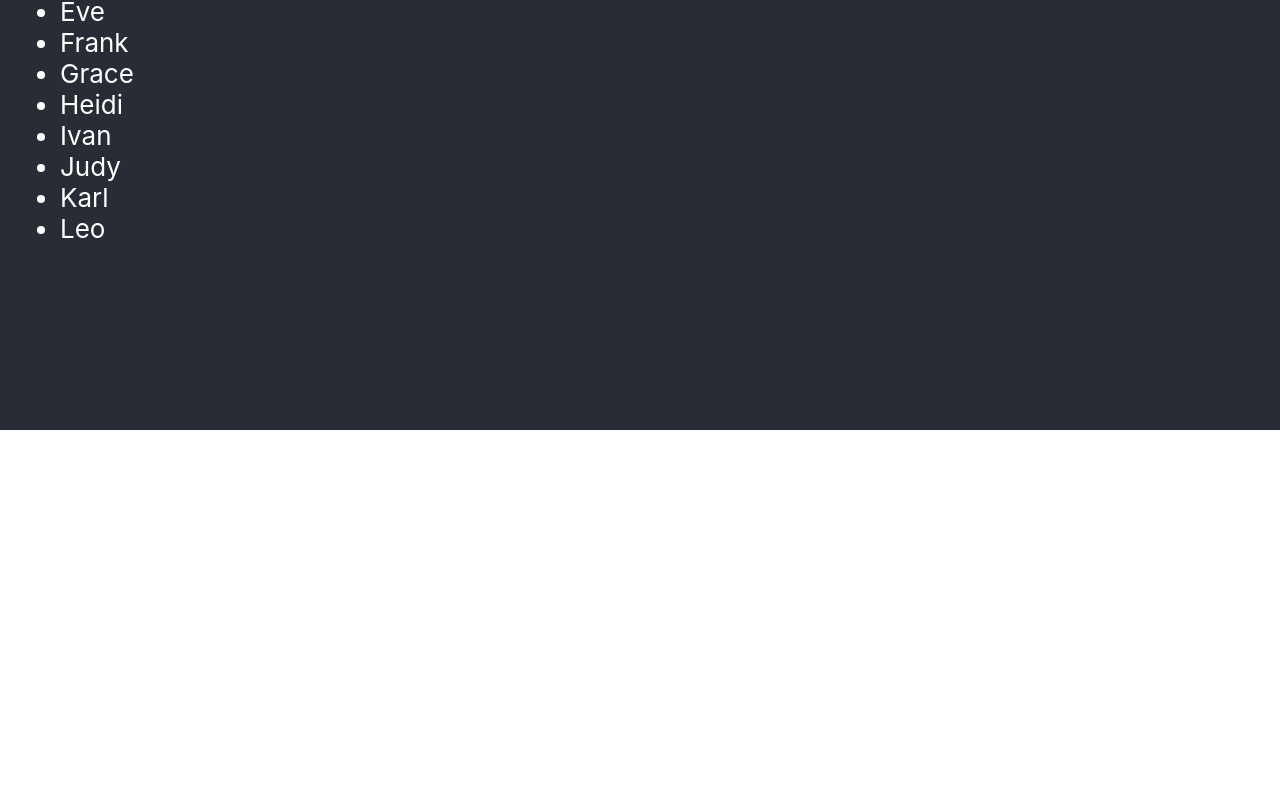
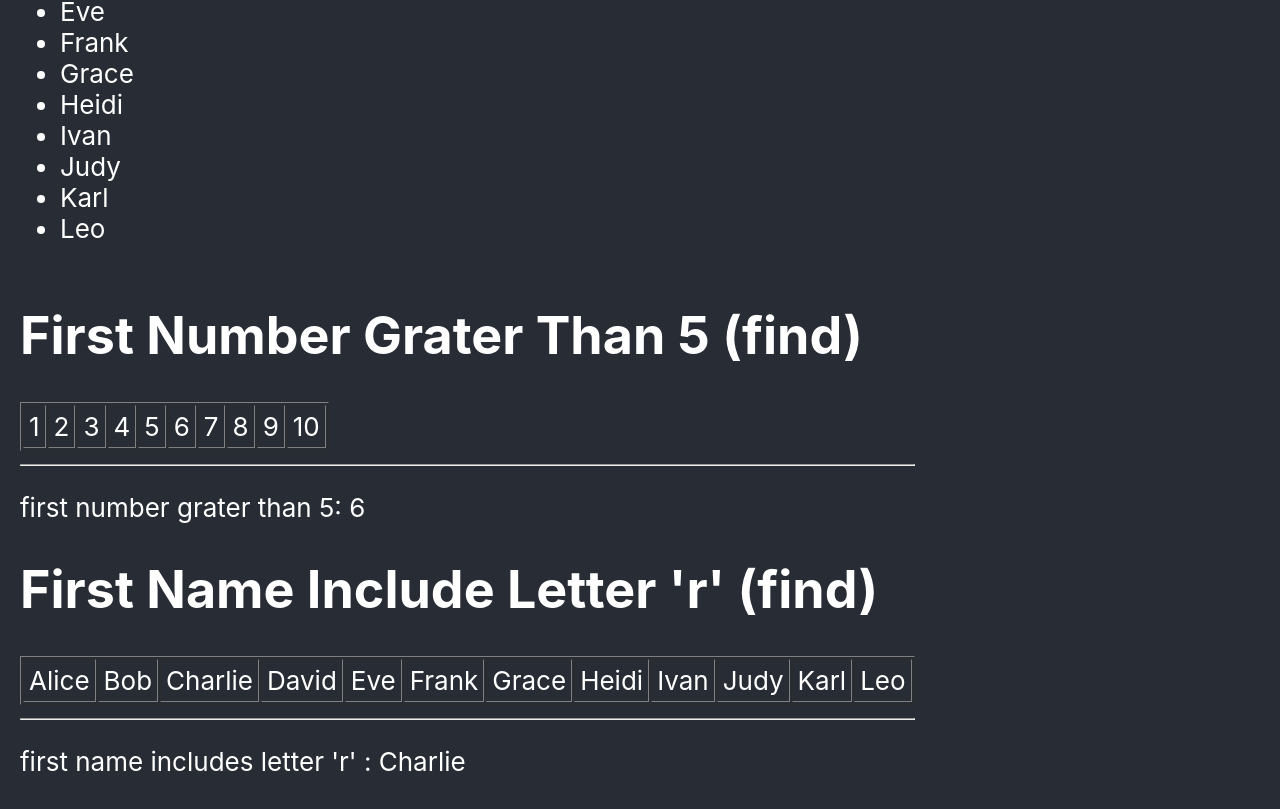
Before and after one commit to LakinduNethsara/array_methods, a React (Create React App) app: page / in a window 1280 px wide. Shown: the part 1563-2372 px from the top of the page. Before the commit the page ends 1993 px from the top, so only its background shows below. Built offline with nearby package versions, Linux system fonts and the light colour scheme.

Commit message:
find function

```diff
--- a/src/components/ArrayFind.jsx
+++ b/src/components/ArrayFind.jsx
@@ -1,4 +1,29 @@
 const ArrayFind = ({nameList,numberList}) =>{
+
+    const max = numberList.find((num)=>(num>5));
+    const name = nameList.find((name)=>(name.toLowerCase().includes("r")))
+
+    return (
+        <div>
+            <h1>First Number Grater Than 5 (find)</h1>
+            <table border={1} cellPadding={5}>
+                <tr>
+                    {numberList.map((number,index)=>(<td key={index}>{number}</td>))}
+                </tr>
+            </table>
+            <hr />
+            <p>first number grater than 5: {max}</p>
+
+            <h1>First Name Include Letter 'r' (find)</h1>
+            <table border={1} cellPadding={5}>
+                <tr>
+                    {nameList.map((name,index)=>(<td key={index}>{name}</td>))}
+                </tr>
+            </table>
+            <hr />
+            <p>first name includes letter 'r' : {name}</p>
+        </div>
+    );
 
 }
 
```
